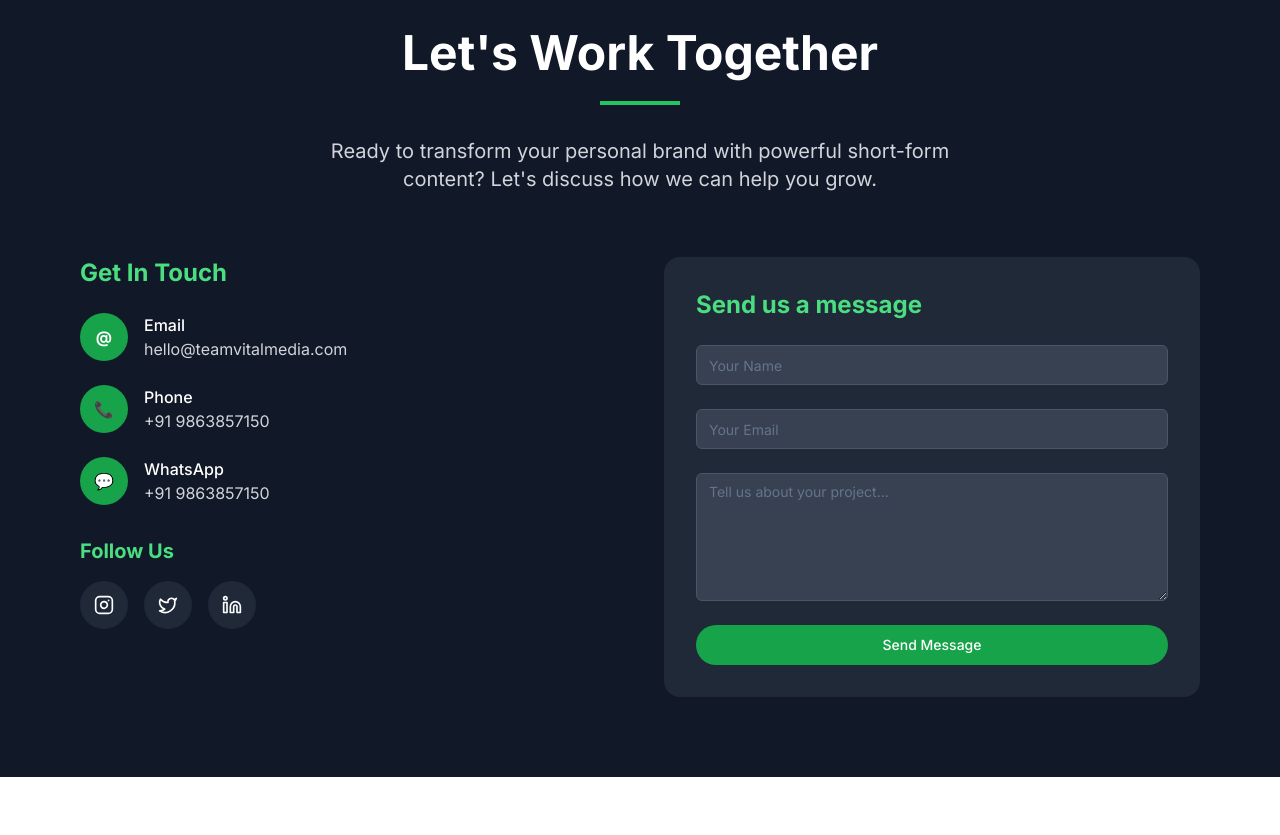
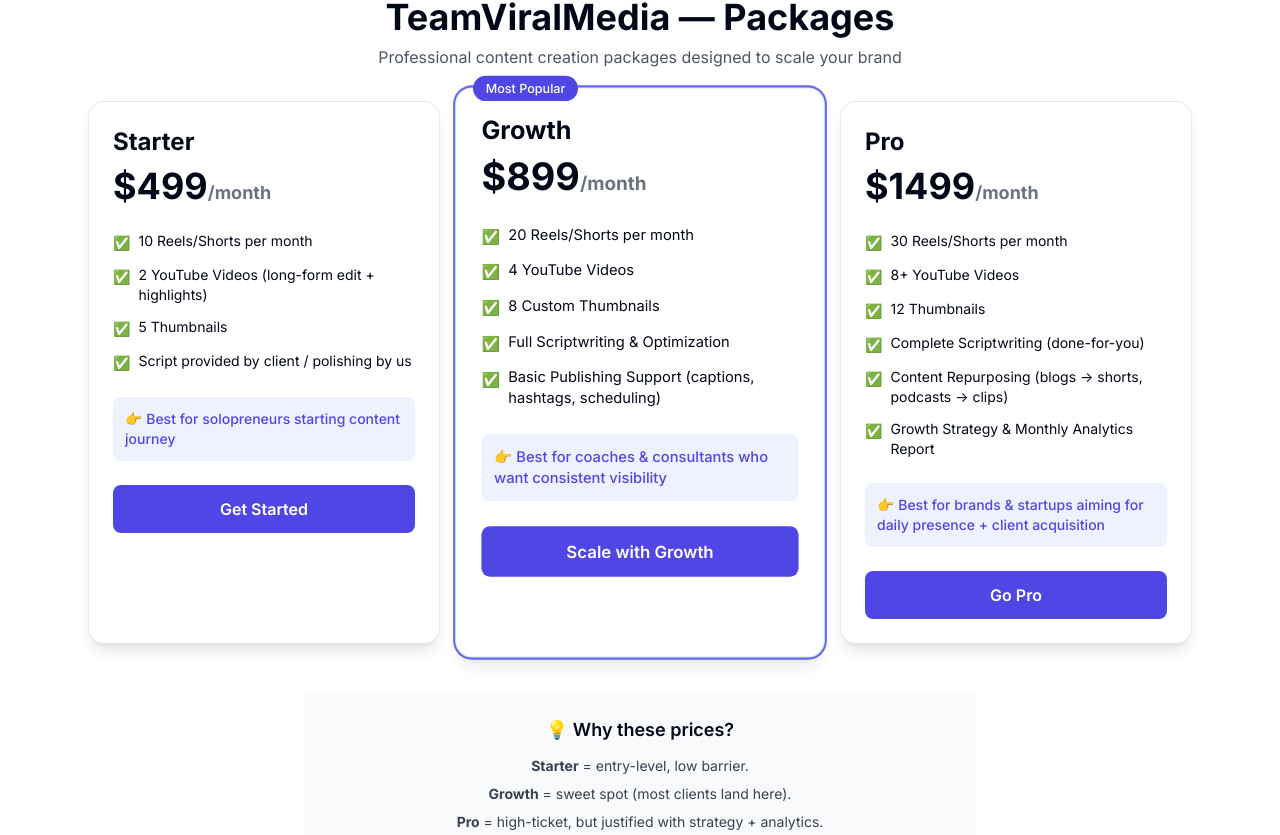
Before and after one commit to teamviralmedia/vital-media-launchpad, a React (Vite) app: page / in a window 1280 px wide. Shown: the part 5545-6380 px from the top of the page. Before the commit the page ends 6322 px from the top, so only its background shows below. Built offline with nearby package versions, Linux system fonts and the light colour scheme.

Commit message:
Update pricing packages

```diff
--- a/src/components/Pricing.tsx
+++ b/src/components/Pricing.tsx
@@ -1,52 +1,49 @@
-import React, { useState } from "react";
-
-// TeamVirlMedia - Short-Form Pricing Component
-// TailwindCSS-based, production-ready single-file React component.
-// Default export: PricingSection
+import React from "react";
 
 export default function PricingSection() {
-  const [billing, setBilling] = useState("monthly"); // "monthly" or "quarterly"
-
   const packages = [
     {
       id: "starter",
-      title: "Starter Shorts",
-      subtitle: "For solopreneurs & authors",
-      videos: "8 Short-Form Videos / month (up to 60s)",
-      thumbnails: "8 Custom Thumbnails",
-      scripts: "Light Script Polishing",
-      priceMonthly: 400,
-      priceQuarterly: 349,
-      cta: "Start Growing",
-      tag: "Best for beginners",
+      title: "Starter",
+      price: 499,
+      description: "Best for solopreneurs starting content journey",
+      features: [
+        "10 Reels/Shorts per month",
+        "2 YouTube Videos (long-form edit + highlights)",
+        "5 Thumbnails",
+        "Script provided by client / polishing by us"
+      ],
+      cta: "Get Started",
     },
     {
       id: "growth",
-      title: "Growth Shorts",
-      subtitle: "Most popular — coaches & ecom",
-      videos: "15 Short-Form Videos / month",
-      thumbnails: "15 Thumbnails",
-      scripts: "Scriptwriting Support (hooks + structure)",
-      report: "Monthly Performance Report",
-      priceMonthly: 800,
-      priceQuarterly: 699,
-      cta: "Scale with Us",
-      tag: "Most popular",
+      title: "Growth",
+      price: 899,
+      description: "Best for coaches & consultants who want consistent visibility",
+      features: [
+        "20 Reels/Shorts per month",
+        "4 YouTube Videos",
+        "8 Custom Thumbnails",
+        "Full Scriptwriting & Optimization",
+        "Basic Publishing Support (captions, hashtags, scheduling)"
+      ],
+      cta: "Scale with Growth",
       featured: true,
     },
     {
-      id: "domination",
-      title: "Domination Shorts",
-      subtitle: "For brands, SaaS & agencies",
-      videos: "30 Short-Form Videos / month",
-      thumbnails: "30 Thumbnails",
-      scripts: "Full Scriptwriting (hooks + storytelling)",
-      analytics: "Advanced Analytics & 2x Strategy Calls",
-      ads: "Custom Ad Creatives (UGC + promos)",
-      priceMonthly: 1500,
-      priceQuarterly: 1299,
-      cta: "Dominate Your Niche",
-      tag: "High-volume",
+      id: "pro",
+      title: "Pro",
+      price: 1499,
+      description: "Best for brands & startups aiming for daily presence + client acquisition",
+      features: [
+        "30 Reels/Shorts per month",
+        "8+ YouTube Videos",
+        "12 Thumbnails",
+        "Complete Scriptwriting (done-for-you)",
+        "Content Repurposing (blogs → shorts, podcasts → clips)",
+        "Growth Strategy & Monthly Analytics Report"
+      ],
+      cta: "Go Pro",
     },
   ];
 
@@ -54,79 +51,63 @@ export default function PricingSection() {
     <section className="max-w-6xl mx-auto px-6 py-12">
       <div className="text-center mb-8">
         <h2 className="text-3xl sm:text-4xl font-bold">TeamViralMedia — Packages</h2>
-        <p className="mt-2 text-gray-600">Premium short-form video production — edit + thumbnails + scripts. You upload, we deliver.</p>
-      </div>
-
-      <div className="flex items-center justify-center gap-3 mb-8">
-        <span className="text-sm text-gray-600">Billing:</span>
-        <div className="bg-gray-100 rounded-full p-1 inline-flex">
-          <button
-            onClick={() => setBilling("monthly")}
-            className={`px-4 py-1 rounded-full text-sm font-medium ${billing === "monthly" ? "bg-white shadow" : "text-gray-600"}`}
-          >
-            Monthly
-          </button>
-          <button
-            onClick={() => setBilling("quarterly")}
-            className={`px-4 py-1 rounded-full text-sm font-medium ${billing === "quarterly" ? "bg-white shadow" : "text-gray-600"}`}
-          >
-            Quarterly (Save)
-          </button>
-        </div>
+        <p className="mt-2 text-gray-600">Professional content creation packages designed to scale your brand</p>
       </div>
 
       <div className="grid gap-6 sm:grid-cols-3">
         {packages.map((pkg) => {
-          const price = billing === "monthly" ? pkg.priceMonthly : pkg.priceQuarterly;
-          const badge = billing === "monthly" ? `$${pkg.priceMonthly}/mo` : `$${pkg.priceQuarterly}/mo`;
-
           return (
-            <article key={pkg.id} className={`relative rounded-2xl border p-6 shadow-sm bg-white ${pkg.featured ? "ring-2 ring-indigo-400" : ""}`}>
+            <article key={pkg.id} className={`relative rounded-2xl border p-6 shadow-lg bg-white ${pkg.featured ? "ring-2 ring-indigo-500 scale-105" : ""}`}>
               {pkg.featured && (
-                <div className="absolute -top-3 left-4 bg-indigo-600 text-white text-xs px-3 py-1 rounded-full">Recommended</div>
+                <div className="absolute -top-3 left-4 bg-indigo-600 text-white text-xs px-3 py-1 rounded-full font-medium">Most Popular</div>
               )}
 
-              <header className="mb-4">
-                <h3 className="text-xl font-semibold">{pkg.title}</h3>
-                <p className="text-sm text-gray-500">{pkg.subtitle}</p>
+              <header className="mb-6">
+                <h3 className="text-2xl font-bold">{pkg.title}</h3>
+                <div className="text-4xl font-bold mt-2">${pkg.price}<span className="text-lg text-gray-500">/month</span></div>
               </header>
 
-              <div className="mb-4">
-                <div className="text-3xl font-bold">{`$${price}`}</div>
-                <div className="text-sm text-gray-500">{billing === "monthly" ? "per month" : "per month (billed quarterly)"}</div>
-                <div className="mt-2 inline-flex items-center gap-2 text-xs text-gray-600">
-                  <span className="font-medium px-2 py-1 bg-gray-100 rounded">{pkg.tag}</span>
-                  <span className="px-2 py-1 bg-yellow-100 text-yellow-800 rounded text-xs">{billing === "quarterly" ? "Discount Applied" : ""}</span>
-                </div>
+              <ul className="mb-6 space-y-3">
+                {pkg.features.map((feature, index) => (
+                  <li key={index} className="flex items-start gap-2 text-sm">
+                    <span className="text-green-500 font-bold mt-0.5">✅</span>
+                    <span>{feature}</span>
+                  </li>
+                ))}
+              </ul>
+
+              <div className="mb-6">
+                <p className="text-sm text-indigo-600 font-medium bg-indigo-50 p-3 rounded-lg">
+                  👉 {pkg.description}
+                </p>
               </div>
-
-              <ul className="mb-6 space-y-2 text-sm text-gray-700">
-                <li>• {pkg.videos}</li>
-                <li>• {pkg.thumbnails}</li>
-                <li>• {pkg.scripts}</li>
-                {pkg.report && <li>• {pkg.report}</li>}
-                {pkg.analytics && <li>• {pkg.analytics}</li>}
-                {pkg.ads && <li>• {pkg.ads}</li>}
-              </ul>
 
               <footer>
                 <button
-                  className="w-full py-2 rounded-lg bg-indigo-600 text-white font-medium hover:bg-indigo-700 transition"
+                  className="w-full py-3 rounded-lg bg-indigo-600 text-white font-semibold hover:bg-indigo-700 transition-colors"
                   onClick={() => {
-                    // Replace with actual CTA logic (open modal / contact form / calendar)
-                    window?.open(`mailto:hello@teamvirlmedia.com?subject=Enquiry%20about%20${encodeURIComponent(pkg.title)}`);
+                    window?.open(`mailto:hello@teamviralmedia.com?subject=Enquiry%20about%20${encodeURIComponent(pkg.title)}%20Package`);
                   }}
                 >
                   {pkg.cta}
                 </button>
-
-                <div className="mt-3 text-xs text-gray-500">Need custom volume or agency pricing? <span className="text-indigo-600 font-medium">Contact us</span></div>
               </footer>
             </article>
           );
         })}
       </div>
 
+      <div className="mt-12 text-center">
+        <div className="bg-gray-50 rounded-lg p-6 max-w-2xl mx-auto">
+          <h3 className="text-lg font-semibold mb-3">💡 Why these prices?</h3>
+          <div className="text-sm text-gray-700 space-y-2">
+            <p><strong>Starter</strong> = entry-level, low barrier.</p>
+            <p><strong>Growth</strong> = sweet spot (most clients land here).</p>
+            <p><strong>Pro</strong> = high-ticket, but justified with strategy + analytics.</p>
+          </div>
+        </div>
+      </div>
+
     </section>
   );
 }
--- a/src/pages/Index.tsx
+++ b/src/pages/Index.tsx
@@ -4,7 +4,7 @@ import Hero from "@/components/Hero";
 import About from "@/components/About";
 import Services from "@/components/Services";
 import Portfolio from "@/components/Portfolio";
-
+import Pricing from "@/components/Pricing";
 import Contact from "@/components/Contact";
 
 const Index = () => {
@@ -15,7 +15,7 @@ const Index = () => {
       <About />
       <Services />
       <Portfolio />
-
+      <Pricing />
       <Contact />
     </div>
   );
```
